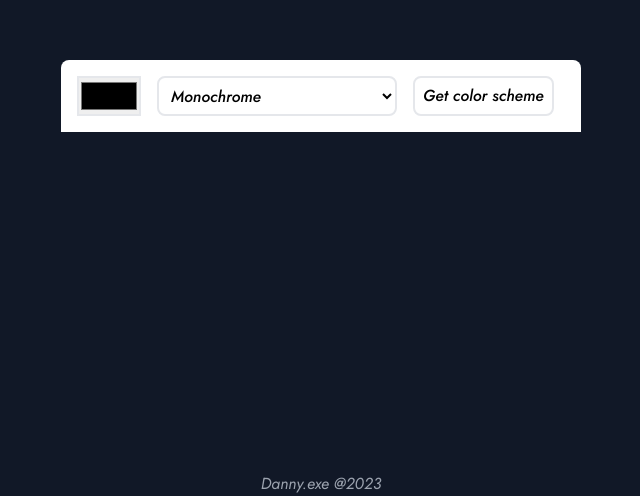
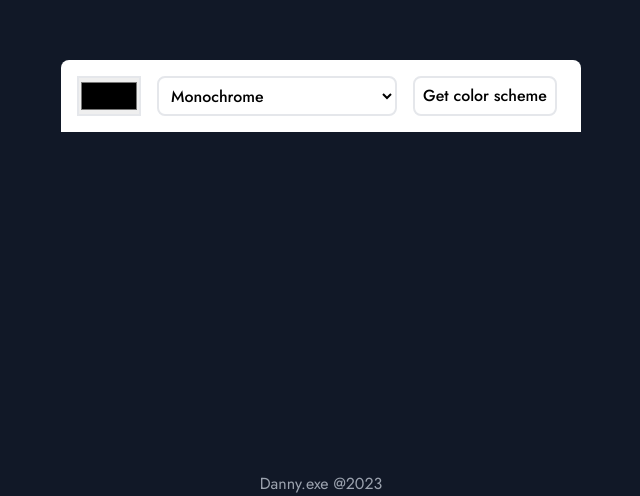
Before and after one commit to DanielUdechukwu/ColorPallete, a website: page index.html in a window 1280 px wide. Shown: the part 304-800 px from the top of the page, 319-959 px from the left. Drawn offline with Linux system fonts and the light colour scheme.

Commit message:
Modified fontface

```diff
--- a/index.html
+++ b/index.html
@@ -8,7 +8,7 @@
   <style>
     @font-face{
       font-family: 'JOST';
-      src: url('./Assets/Jost/Jost-Italic-VariableFont_wght.ttf');
+      src: url('./Assets/Jost/Jost-VariableFont_wght.ttf');
     }
   </style>
   <title>Color Palette</title>
```
